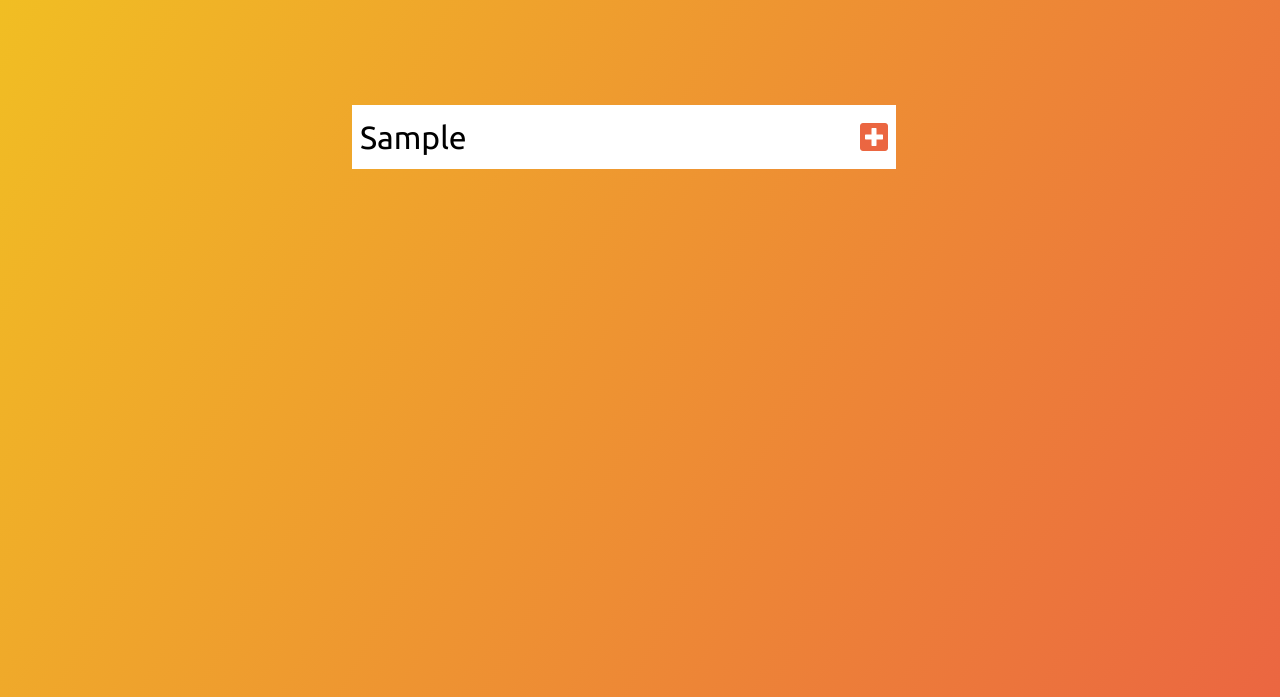
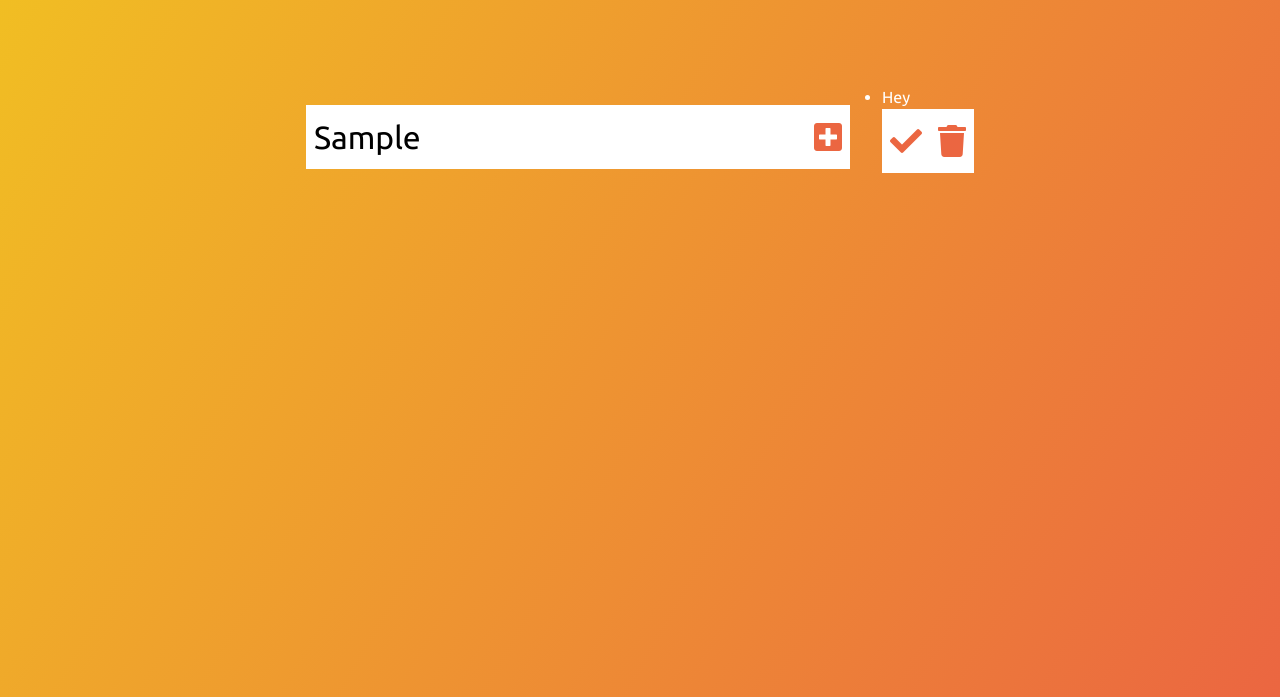
Before and after one commit to tnyandoro/Q_and_A, a website built with webpack: page dist/index.html in a window 1280 px wide. Both pictures are taken after typing "Sample" into the empty fields and a click on the button 874 px from the left and 240 px from the top of the page. Shown: the part 103-800 px from the top of the page. Built offline with nearby package versions, Linux system fonts and the light colour scheme.

Commit message:
Add the delete and submit button

```diff
--- a/src/index.js
+++ b/src/index.js
@@ -22,11 +22,20 @@ function addTodo(event) {
 const newTodo = document.createElement('li');
 newTodo.innerText = 'Hey';
 newTodo.classList.add('todo-item');
-
-// Append a child of the todoDiv
 todoDiv.appendChild(newTodo);
 
 // Create the buttons for edit completed delete button
 const completedButton = document.createElement('button');
 completedButton.innerHTML = '<i class="fas fa-check"></i>'
+completedButton.classList.add("complete-btn")
+todoDiv.appendChild(completedButton);
+
+// Create the buttons for edit completed delete button
+const trashButton = document.createElement('button');
+trashButton.innerHTML = '<i class="fas fa-trash"></i>';
+trashButton.classList.add("trash-btn");
+todoDiv.appendChild(trashButton);
+
+// APPEND TO LIST
+todoList.appendChild(todoDiv);
 }
--- a/src/style.css
+++ b/src/style.css
@@ -44,3 +44,8 @@ form button:hover{
     background-color: #eb6641;
     color: #fff;
 }
+.todo-container {
+    display: flex;
+    justify-content: center;
+    align-items: center;
+}
```
Also changed, not shown: dist/bundle.js, dist/index.html.
